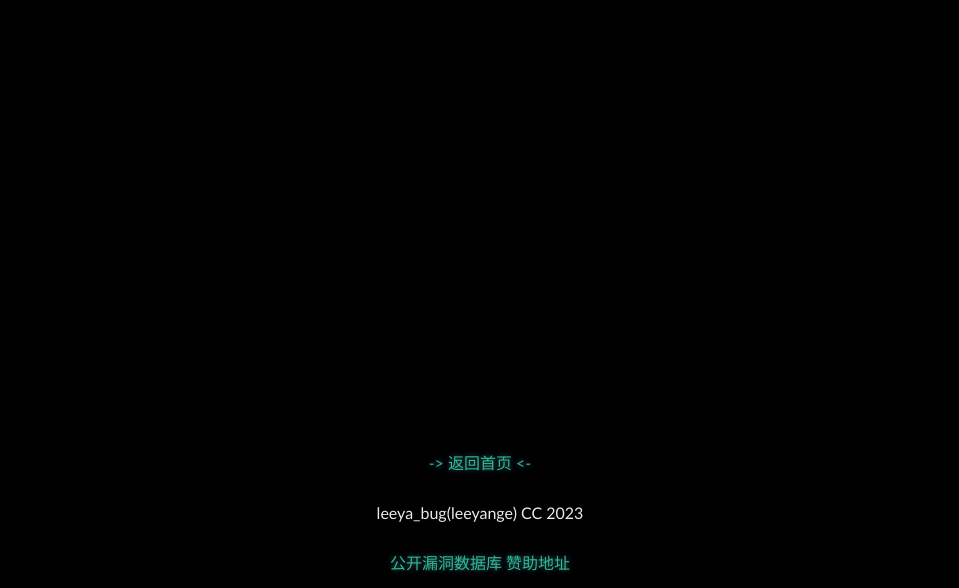
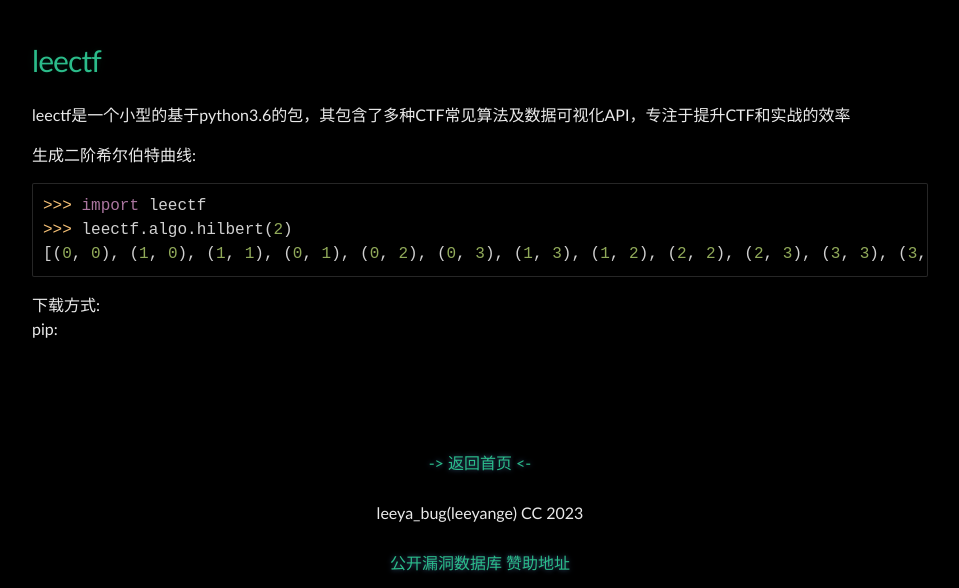
Before and after one commit to Leeyangee/leeyangee.github.io, a Jekyll site: the page built from opensource.md, in a window 1280 px wide. Shown: the part 412-1000 px from the top of the page, without its empty margins (160-1119 px from the left). Built offline with Jekyll 4.4.1, drawn with Linux system fonts in a browser that asks for light colours.

Commit message:
Update opensource.md

````diff
--- a/opensource.md
+++ b/opensource.md
@@ -2,3 +2,17 @@
 layout: page
 title: 开源工作
 ---
+
+# [](#header-1)leectf
+
+leectf是一个小型的基于python3.6的包，其包含了多种CTF常见算法及数据可视化API，专注于提升CTF和实战的效率
+
+生成二阶希尔伯特曲线:
+```py
+>>> import leectf
+>>> leectf.algo.hilbert(2)
+[(0, 0), (1, 0), (1, 1), (0, 1), (0, 2), (0, 3), (1, 3), (1, 2), (2, 2), (2, 3), (3, 3), (3, 2), (3, 1), (2, 1), (2, 0), (3, 0)]
+```
+
+下载方式:
+pip: <font color="red"></font>
````
